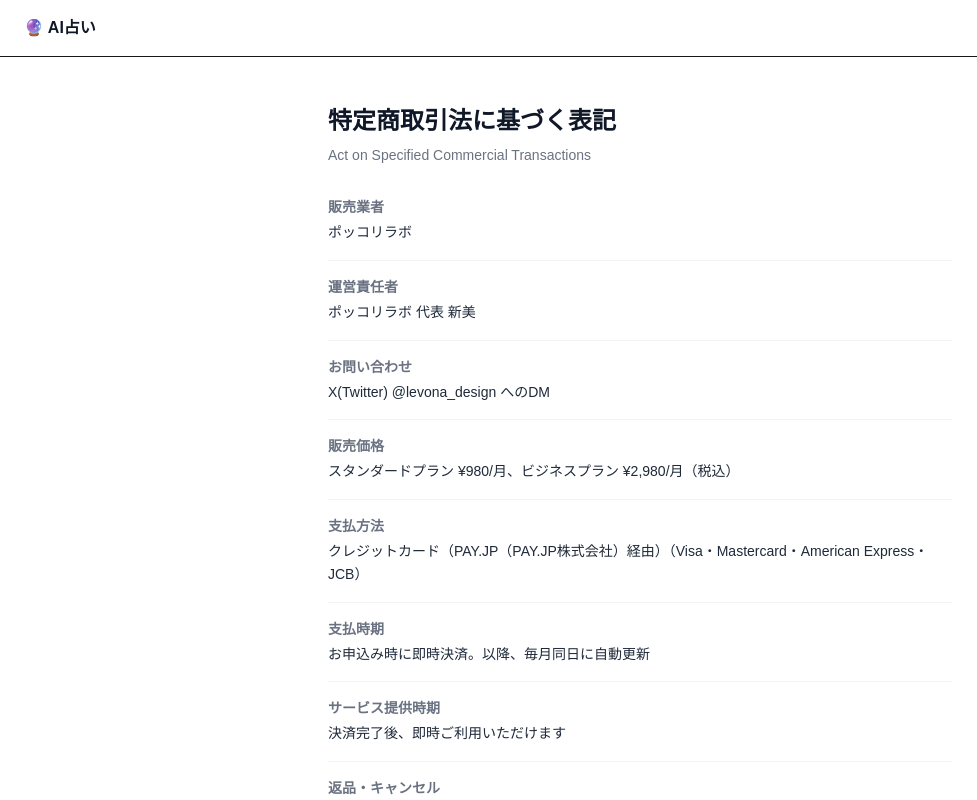
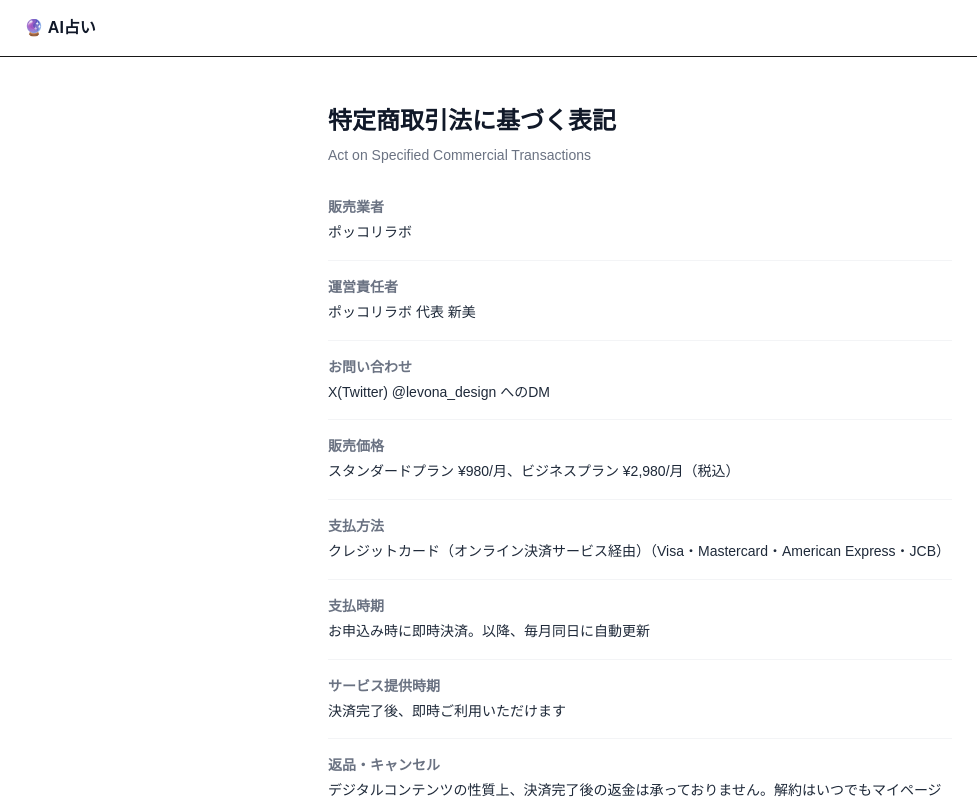
Before and after one commit to pokkori/uranai-ai, a Next.js app: page /legal in a window 1280 px wide. Shown: the top 800 px of the page, without its empty margins (0-977 px from the left). Built offline with nearby package versions, Linux system fonts and the light colour scheme.

Commit message:
fix: 特商法ページ - 決済会社名を汎用表記に更新（審査対応）

```diff
--- a/app/legal/page.tsx
+++ b/app/legal/page.tsx
@@ -5,7 +5,7 @@ const ITEMS = [
   { label: "運営責任者", value: "ポッコリラボ 代表 新美" },
   { label: "お問い合わせ", value: "X(Twitter) @levona_design へのDM" },
   { label: "販売価格", value: "スタンダードプラン ¥980/月、ビジネスプラン ¥2,980/月（税込）" },
-  { label: "支払方法", value: "クレジットカード（PAY.JP（PAY.JP株式会社）経由）（Visa・Mastercard・American Express・JCB）" },
+  { label: "支払方法", value: "クレジットカード（オンライン決済サービス経由）（Visa・Mastercard・American Express・JCB）" },
   { label: "支払時期", value: "お申込み時に即時決済。以降、毎月同日に自動更新" },
   { label: "サービス提供時期", value: "決済完了後、即時ご利用いただけます" },
   { label: "返品・キャンセル", value: "デジタルコンテンツの性質上、決済完了後の返金は承っておりません。解約はいつでもマイページより行えます。解約後は次回更新日まで引き続きご利用いただけます" },
```
